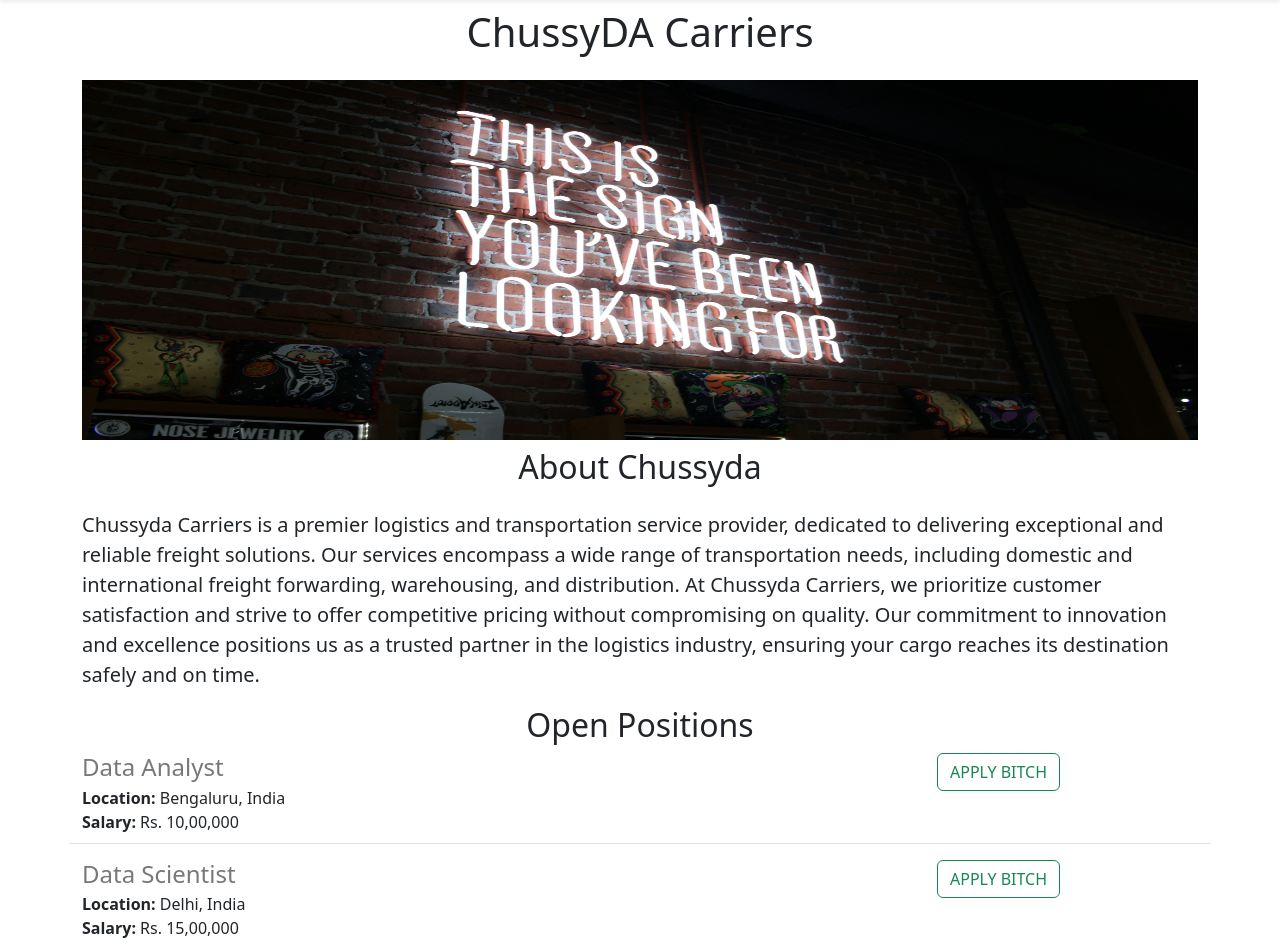
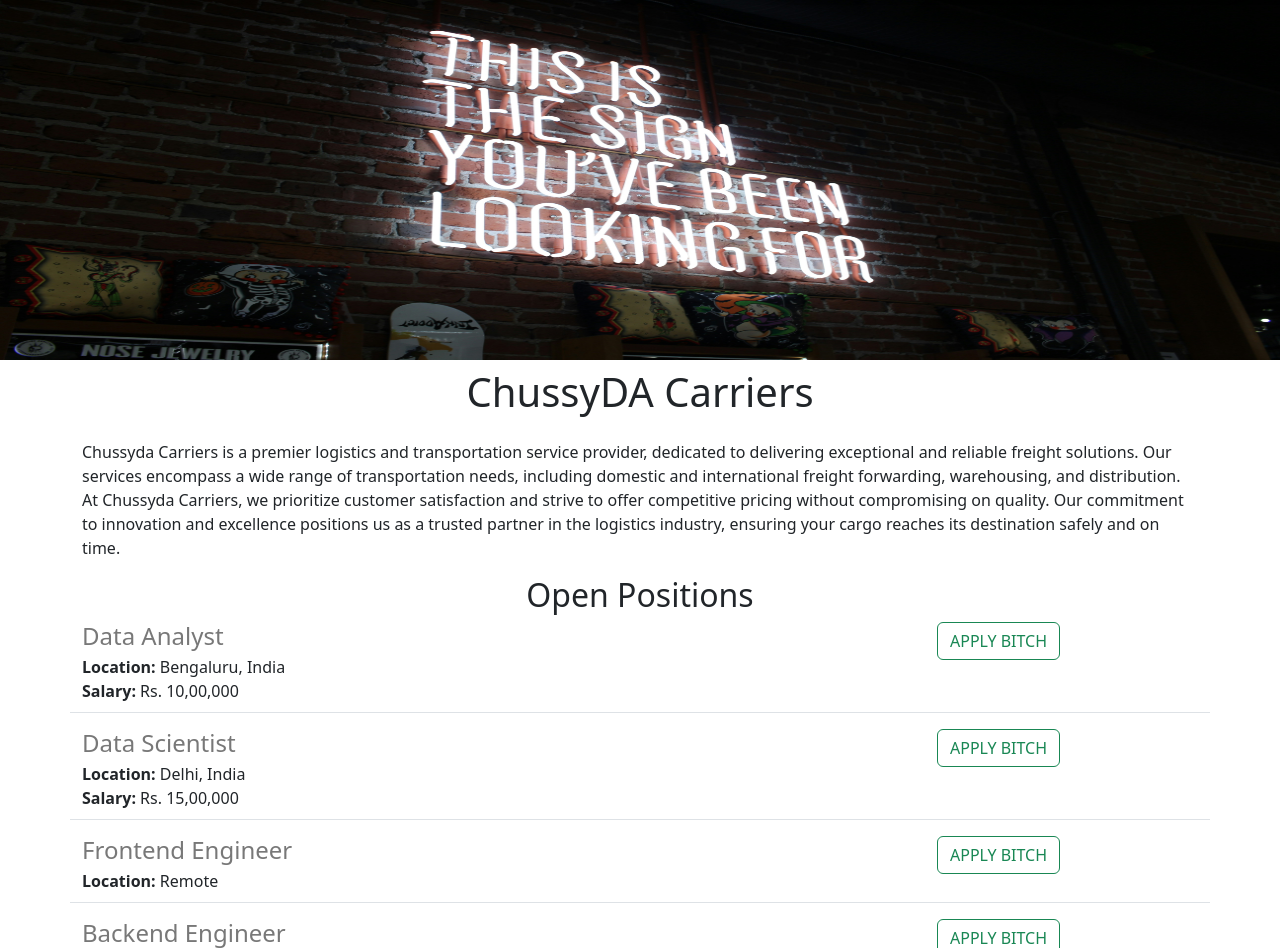
Before and after one commit to baadakk/chussy-website, a Flask app: page / in a window 1280 px wide. Shown: the part 56-1004 px from the top of the page. Run offline with Flask 3, Linux system fonts and the light colour scheme.

Commit message:
streched the image

```diff
--- a/templates/home.html
+++ b/templates/home.html
@@ -16,17 +16,18 @@
 </head>
 <body>
       {% include 'nav.html'%}
+    <img class = "img-fluid" id = "banner" src="https://d41e1fc4-636a-4dfe-903b-cc48ab674fe1-00-1buxp8t7v57wm.pike.replit.dev/static/webimage.jpg">
     <div class = "container">
     <h1 class = "text-center mt-2 mb-4"">ChussyDA Carriers</h1>
-        <img class = "img-fluid" id = "banner" src="https://d41e1fc4-636a-4dfe-903b-cc48ab674fe1-00-1buxp8t7v57wm.pike.replit.dev/static/webimage.jpg">
-    <h2 class = "text-center mt-2 mb-4"">About Chussyda</h2>
-    <p class= "lead">
+
+
         Chussyda Carriers is a premier logistics and transportation service provider, dedicated to delivering exceptional and reliable freight solutions.  Our services encompass a wide range of transportation needs, including domestic and international freight forwarding, warehousing, and distribution. At Chussyda Carriers, we prioritize customer satisfaction and strive to offer competitive pricing without compromising on quality. Our commitment to innovation and excellence positions us as a trusted partner in the logistics industry, ensuring your cargo reaches its destination safely and on time.
         </p>
         <h2 class = "text-center">Open Positions</h2>
         <div>
             {% for job in jobs %}
               {%include 'jobitem.html'%}
+
             {% endfor %}
         </div>
         </p>
```
